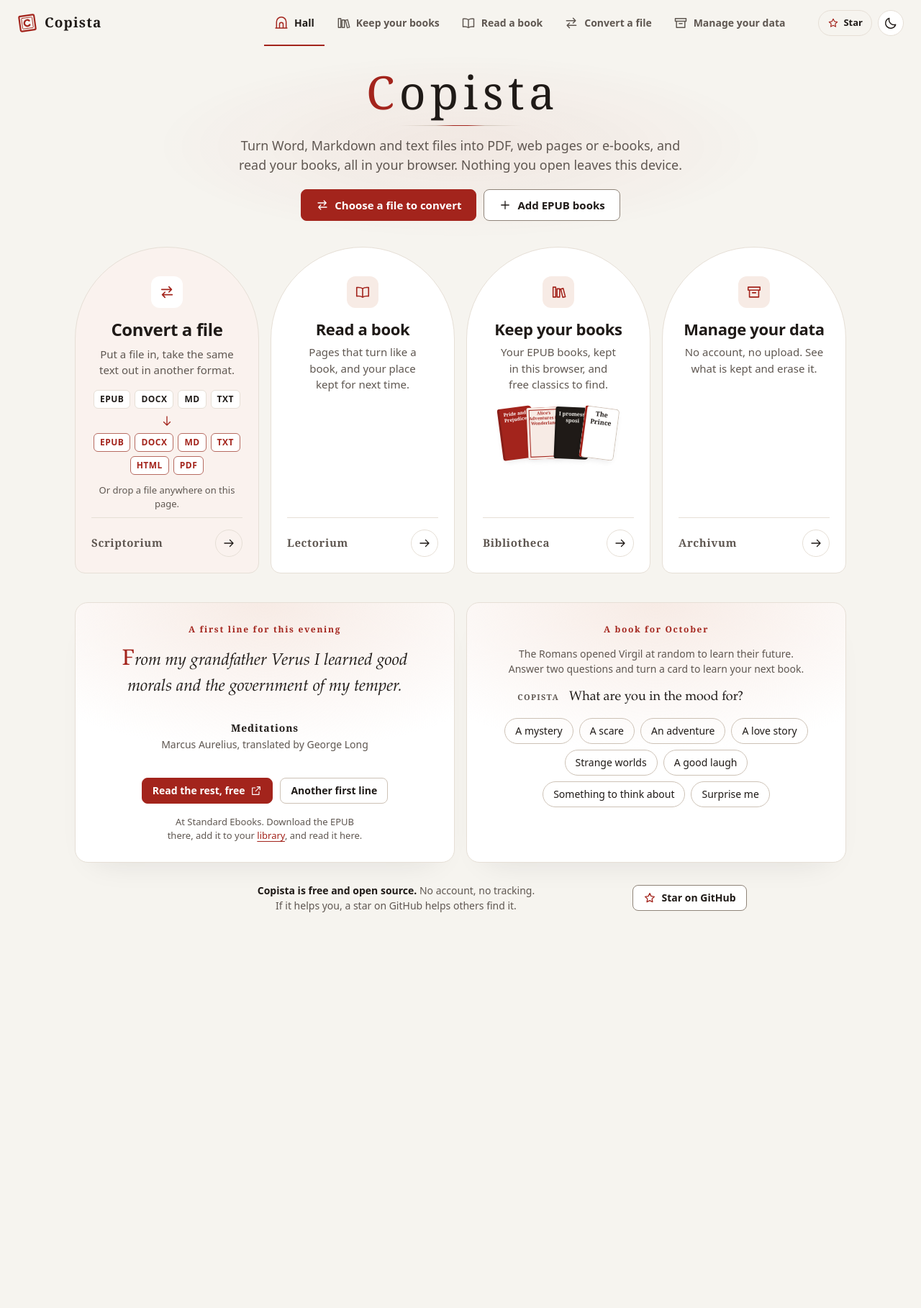
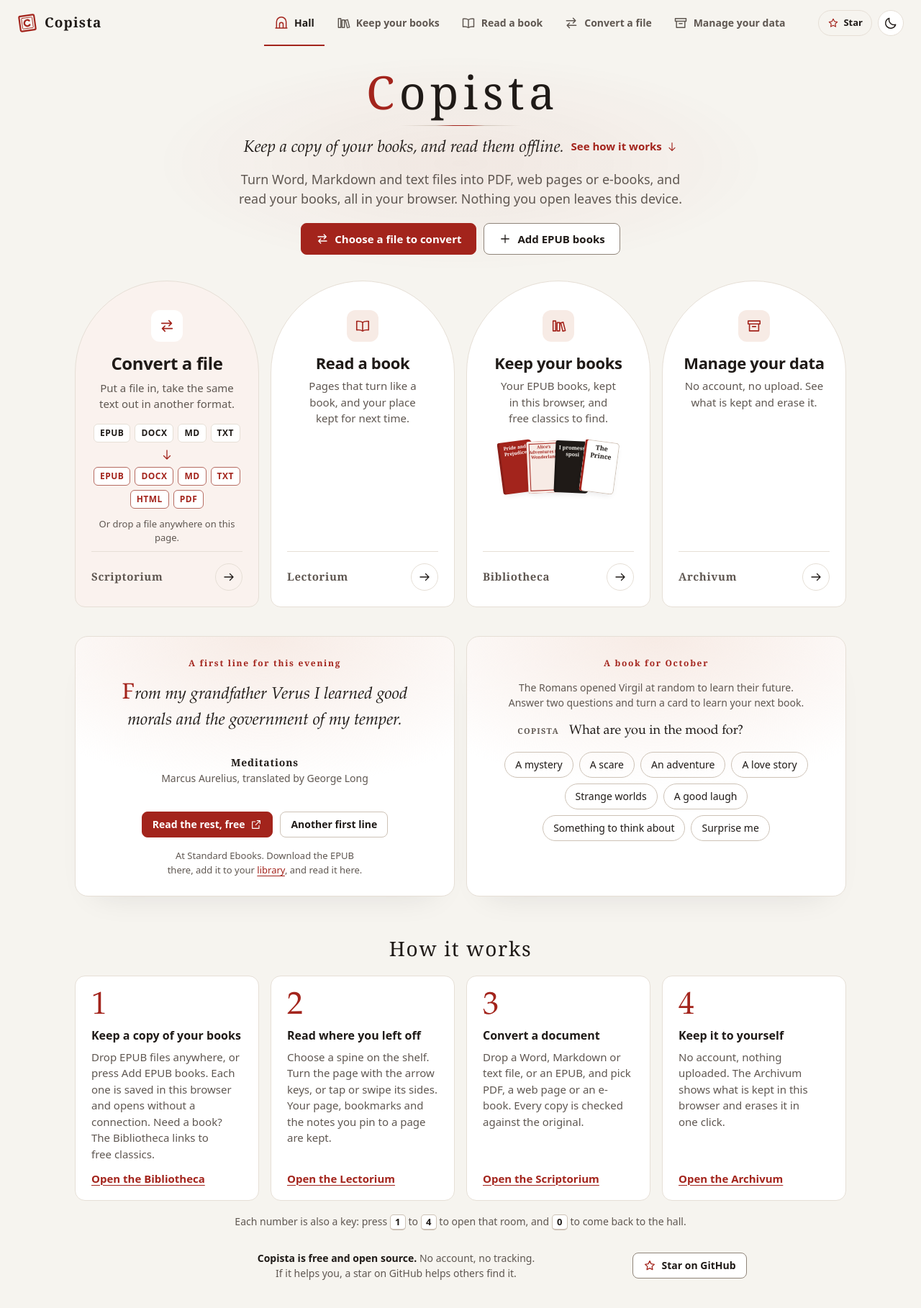
Before and after one commit to GiuseppeSPk/copista, a Svelte app: page / in a window 1280 px wide. Shown: the whole page at 72% size. Before the commit the page ends 1309 px from the top, so only its background shows below. Built offline with nearby package versions, Linux system fonts and the light colour scheme.

Commit message:
Say what Copista is for in one line and add a guide to the four rooms

```diff
--- /dev/null
+++ b/src/ui/Guide.svelte
@@ -0,0 +1,44 @@
+<script lang="ts">
+  import { hashOf } from './route';
+  import { ROOMS, type RoomName } from './rooms';
+
+  /** What each room is for and how to use it, in the order of the keys that open the rooms. */
+  const STEPS: Record<RoomName, { title: string; how: string }> = {
+    bibliotheca: {
+      title: 'Keep a copy of your books',
+      how: 'Drop EPUB files anywhere, or press Add EPUB books. Each one is saved in this browser and opens without a connection. Need a book? The Bibliotheca links to free classics.',
+    },
+    lectorium: {
+      title: 'Read where you left off',
+      how: 'Choose a spine on the shelf. Turn the page with the arrow keys, or tap or swipe its sides. Your page, bookmarks and the notes you pin to a page are kept.',
+    },
+    scriptorium: {
+      title: 'Convert a document',
+      how: 'Drop a Word, Markdown or text file, or an EPUB, and pick PDF, a web page or an e-book. Every copy is checked against the original.',
+    },
+    archivum: {
+      title: 'Keep it to yourself',
+      how: 'No account, nothing uploaded. The Archivum shows what is kept in this browser and erases it in one click.',
+    },
+  };
+</script>
+
+<section class="guide" aria-labelledby="guide-title">
+  <h2 class="guide-title" id="guide-title" tabindex="-1">How it works</h2>
+  <ol class="guide-steps">
+    {#each ROOMS as info, i (info.room)}
+      <li class="guide-step" style:--i={i}>
+        <span class="guide-key" aria-hidden="true">{i + 1}</span>
+        <h3>{STEPS[info.room].title}</h3>
+        <p>{STEPS[info.room].how}</p>
+        <a class="guide-go" href={hashOf({ room: info.room })}
+          >Open the {info.name}<span class="sr-only">, or press {i + 1}</span></a
+        >
+      </li>
+    {/each}
+  </ol>
+  <p class="guide-keys">
+    Each number is also a key: press <kbd>1</kbd> to <kbd>4</kbd> to open that room, and
+    <kbd>0</kbd> to come back to the hall.
+  </p>
+</section>
--- a/src/ui/Home.svelte
+++ b/src/ui/Home.svelte
@@ -2,12 +2,14 @@
   import { SAMPLE } from './catalogues';
   import Cover from './Cover.svelte';
   import { BOOK_FILES, CONVERTIBLE_FILES } from './files';
+  import Guide from './Guide.svelte';
   import Icon from './Icon.svelte';
   import Incipit from './Incipit.svelte';
   import { hashOf } from './route';
   import { GITHUB_URL, roomInfo, type RoomName } from './rooms';
   import Sortes from './Sortes.svelte';
   import { addFiles, app, go } from './state.svelte';
+  import { stillMotion } from './theme.svelte';
   import TitleCover from './TitleCover.svelte';
 
   const IN = ['EPUB', 'DOCX', 'MD', 'TXT'];
@@ -48,6 +50,13 @@
     go({ room: 'bibliotheca' });
   }
 
+  /** Down to the guide, which takes the focus so the keyboard carries on from there. */
+  function showGuide(): void {
+    const title = document.getElementById('guide-title');
+    title?.scrollIntoView({ behavior: stillMotion() ? 'auto' : 'smooth', block: 'start' });
+    title?.focus({ preventScroll: true });
+  }
+
   // The doors rise in on arrival, but not when a room's name is flying back to its plaque.
   const enter = document.documentElement.dataset.nav !== 'out';
 </script>
@@ -55,6 +64,12 @@
 <section class="home" class:enter aria-labelledby="home-title">
   <header class="home-head">
     <h1 id="home-title" class="home-name">Copista</h1>
+    <p class="tagline">
+      Keep a copy of your books, and read them offline.
+      <button type="button" class="link to-guide" onclick={showGuide}
+        >See how it works <Icon name="arrow" size={16} /></button
+      >
+    </p>
     <p class="lead">
       Turn Word, Markdown and text files into PDF, web pages or e-books, and read your books, all in
       your browser. Nothing you open leaves this device.
@@ -188,6 +203,8 @@
     <Sortes delay={90} />
   </div>
 
+  <Guide />
+
   <aside class="star-strip" aria-label="Support Copista">
     <p>
       <strong>Copista is free and open source.</strong>
--- a/src/ui/styles.css
+++ b/src/ui/styles.css
@@ -1752,6 +1752,40 @@
   text-wrap: balance;
 }
 
+/* What Copista is for, in one line, and the way down to the guide that shows how. */
+.home-head .tagline {
+  order: 2;
+  max-width: 34em;
+  margin: 0;
+  font: italic 400 clamp(19px, 2vw, 23px) / 1.45 var(--book);
+  text-wrap: balance;
+}
+
+.tagline .to-guide {
+  display: inline-flex;
+  align-items: center;
+  gap: 6px;
+  margin-left: 4px;
+  padding: 2px 0;
+  color: var(--accent);
+  font: 600 15px/1.3 var(--font);
+  white-space: nowrap;
+  vertical-align: 2px;
+}
+
+.tagline .to-guide .icon {
+  transform: rotate(90deg);
+  transition: transform 220ms var(--ease);
+}
+
+.tagline .to-guide:hover .icon {
+  transform: rotate(90deg) translateX(3px);
+}
+
+.enter .tagline {
+  animation: rise 810ms var(--ease) 120ms backwards;
+}
+
 .enter .home-name {
   animation: inscribe 1080ms var(--ease) backwards;
 }
@@ -2256,6 +2290,92 @@
   align-content: center;
   max-width: none;
   margin: 0;
+}
+
+/* How it works: the four rooms as four numbered steps. Each number is also the key that opens
+   its room, so the guide teaches the shortcuts as it goes. */
+.guide {
+  margin-top: 56px;
+}
+
+.guide-title {
+  margin: 0 0 20px;
+  font: 500 clamp(22px, 2.4vw, 28px) / 1.2 var(--display);
+  letter-spacing: 0.06em;
+  text-align: center;
+  scroll-margin-top: 96px;
+}
+
+.guide-title:focus:not(:focus-visible) {
+  outline: none;
+}
+
+.guide-steps {
+  display: grid;
+  grid-template-columns: repeat(auto-fit, minmax(min(100%, 240px), 1fr));
+  gap: 16px;
+  margin: 0;
+  padding: 0;
+  list-style: none;
+}
+
+.guide-step {
+  display: grid;
+  grid-template-rows: auto auto 1fr auto;
+  gap: 8px;
+  padding: 20px 22px 18px;
+  border: 1px solid var(--frame);
+  border-radius: 14px;
+  background: var(--card);
+}
+
+.guide-key {
+  color: var(--accent);
+  font: 400 44px/1 var(--book);
+  font-variant-numeric: oldstyle-nums;
+}
+
+.guide-step h3 {
+  margin: 0;
+  font-size: 16px;
+  font-weight: 700;
+  line-height: 1.3;
+}
+
+.guide-step p {
+  margin: 0;
+  color: var(--muted);
+  font-size: 15px;
+}
+
+.guide-go {
+  justify-self: start;
+  margin-top: 4px;
+  color: var(--accent);
+  font-size: 15px;
+  font-weight: 600;
+  text-underline-offset: 3px;
+}
+
+.guide-keys {
+  max-width: none;
+  margin: 18px 0 0;
+  color: var(--muted);
+  font-size: 14px;
+  text-align: center;
+}
+
+kbd {
+  display: inline-block;
+  min-width: 1.7em;
+  padding: 0 6px;
+  border: 1px solid var(--line-strong);
+  border-bottom-width: 2px;
+  border-radius: 5px;
+  background: var(--card);
+  color: var(--ink);
+  font: 600 13px/1.5 var(--font);
+  text-align: center;
 }
 
 /* The month's draw: two questions set as a play, three cards dealt, one turned. */
```
Also changed, not shown: 2 other files (tests, documents, lock files or other folders).
